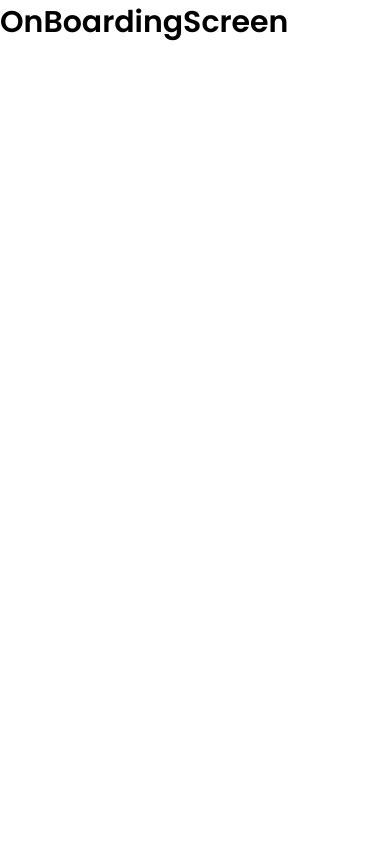
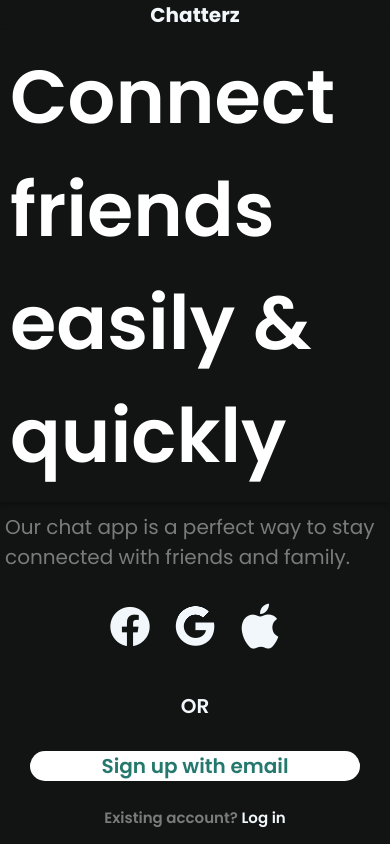
Before and after one commit to anilyavas/Chatterz, a React Native app: screen / in a window 390 px wide. Built offline with nearby package versions, Linux system fonts and the light colour scheme.

Commit message:
onboarding screen

```diff
--- a/screens/OnBoardingScreen.js
+++ b/screens/OnBoardingScreen.js
@@ -1,11 +1,77 @@
-import { View, Text, StyleSheet } from 'react-native';
+import {
+  Text,
+  StyleSheet,
+  SafeAreaView,
+  View,
+  Pressable,
+  Dimensions,
+} from 'react-native';
 import { colors } from '../constants/colors';
+import { AntDesign, Ionicons } from '@expo/vector-icons';
 
+const { width, height } = Dimensions.get('window');
 const OnBoardingScreen = () => {
   return (
-    <View style={styles.container}>
-      <Text style={styles.title}>OnBoardingScreen</Text>
-    </View>
+    <SafeAreaView style={styles.container}>
+      <Text style={styles.title}>Chatterz</Text>
+      <Text style={styles.subtitle}>Connect friends easily & quickly</Text>
+      <Text style={styles.description}>
+        Our chat app is a perfect way to stay connected with friends and family.
+      </Text>
+      <View style={styles.socialContainer}>
+        <Pressable>
+          <Ionicons name='logo-facebook' size={45} color={colors.snow} />
+        </Pressable>
+        <Pressable>
+          <AntDesign name='google' size={45} color={colors.snow} />
+        </Pressable>
+        <Pressable>
+          <AntDesign name='apple1' size={45} color={colors.snow} />
+        </Pressable>
+      </View>
+      <View
+        style={{
+          alignItems: 'center',
+          paddingTop: 40,
+        }}
+      >
+        <Text style={styles.text}>OR</Text>
+      </View>
+      <View style={{ paddingTop: 30 }}>
+        <Pressable style={styles.button}>
+          <Text
+            style={{
+              fontFamily: 'Poppins-SemiBold',
+              color: colors.green,
+              fontSize: 20,
+              alignSelf: 'center',
+            }}
+          >
+            Sign up with email
+          </Text>
+        </Pressable>
+      </View>
+      <View
+        style={{
+          paddingTop: 25,
+          justifyContent: 'center',
+          alignItems: 'center',
+        }}
+      >
+        <Text
+          style={{
+            color: colors.grey,
+            fontSize: 15,
+            fontFamily: 'Poppins-SemiBold',
+          }}
+        >
+          Existing account?{' '}
+          <Pressable>
+            <Text style={{ color: colors.snow, fontSize: 15 }}>Log in</Text>
+          </Pressable>
+        </Text>
+      </View>
+    </SafeAreaView>
   );
 };
 
@@ -14,9 +80,53 @@ export default OnBoardingScreen;
 const styles = StyleSheet.create({
   container: {
     flex: 1,
+    backgroundColor: colors.black,
   },
   title: {
+    fontFamily: 'Poppins-Bold',
+    fontSize: 20,
+    color: colors.snow,
+    alignSelf: 'center',
+  },
+  subtitle: {
     fontFamily: 'Poppins-SemiBold',
-    fontSize: 30,
+    fontSize: 75,
+    color: colors.white,
+    padding: 10,
+    // shadow
+    shadowColor: '#000',
+    shadowOffset: {
+      width: 0,
+      height: 3,
+    },
+    shadowOpacity: 0.29,
+    shadowRadius: 4.65,
+
+    elevation: 7,
+  },
+  description: {
+    fontFamily: 'Poppins-Regular',
+    fontSize: 20,
+    color: colors.grey,
+    paddingTop: 10,
+    paddingHorizontal: 5,
+  },
+  socialContainer: {
+    flexDirection: 'row',
+    gap: 20,
+    justifyContent: 'center',
+    paddingTop: 30,
+    alignItems: 'center',
+  },
+  text: {
+    color: colors.snow,
+    fontSize: 20,
+    alignItems: 'center',
+    fontFamily: 'Poppins-SemiBold',
+  },
+  button: {
+    backgroundColor: colors.white,
+    borderRadius: 30,
+    marginHorizontal: 30,
   },
 });
```
